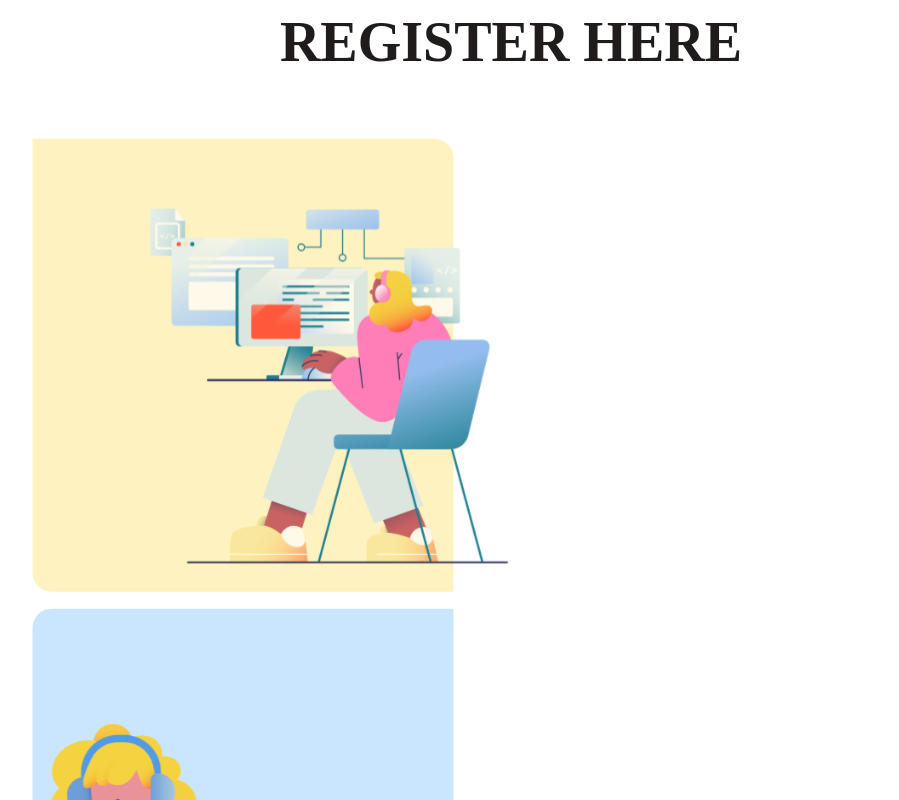
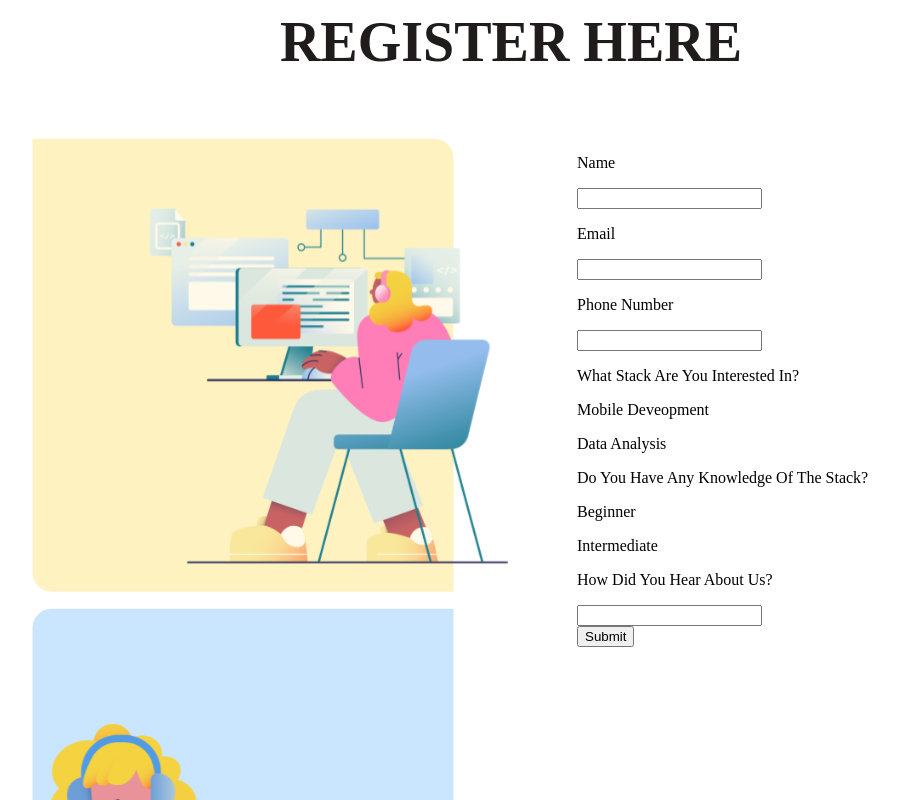
Before and after one commit to olamiji-8/Think-Tech, a React (Create React App) app: page / in a window 1280 px wide. Shown: the part 6380-7180 px from the top of the page, without its empty margins (129-1028 px from the left). Built offline with nearby package versions, Linux system fonts and the light colour scheme; a web font is replaced by a local one.

Commit message:
Register

```diff
--- a/src/Component/Testimony/Testimony.css
+++ b/src/Component/Testimony/Testimony.css
@@ -89,3 +89,6 @@
   width: 100%;
   margin-left: 4%;
 }
+.Register_flex{
+    display: flex;
+}
--- a/src/Component/Testimony/testimony.js
+++ b/src/Component/Testimony/testimony.js
@@ -32,7 +32,7 @@ const Testimony = () => {
       </div>
       <div>
         <p className='Testimony_register'>Register Here</p>
-        <div>
+        <div className='Register_flex'>
           <div>
             <img src={Testimg} alt=""/>
           </div>
```
